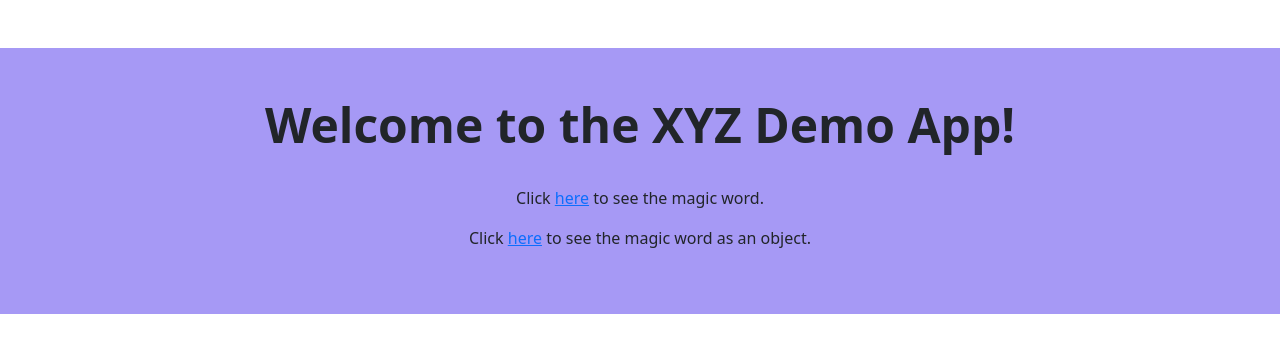
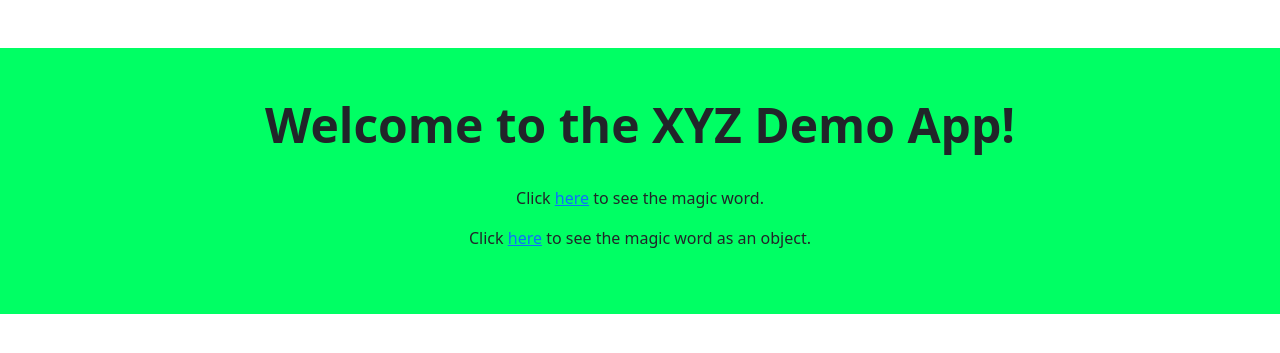
Before and after one commit to richardboydii/xyz-app, a Flask app: page / in a window 1280 px wide. Shown: the top 353 px of the page. Run offline with Flask 2, Linux system fonts and the light colour scheme; some libraries are stand-ins or nearby versions.

Commit message:
Changing background to green.

```diff
--- a/src/static/site.css
+++ b/src/static/site.css
@@ -4,5 +4,5 @@ body {
 }
 
 .welcome {
-    background-color:rgb(166, 153, 245);
+    background-color:rgb(0, 255, 100);
 }
```
